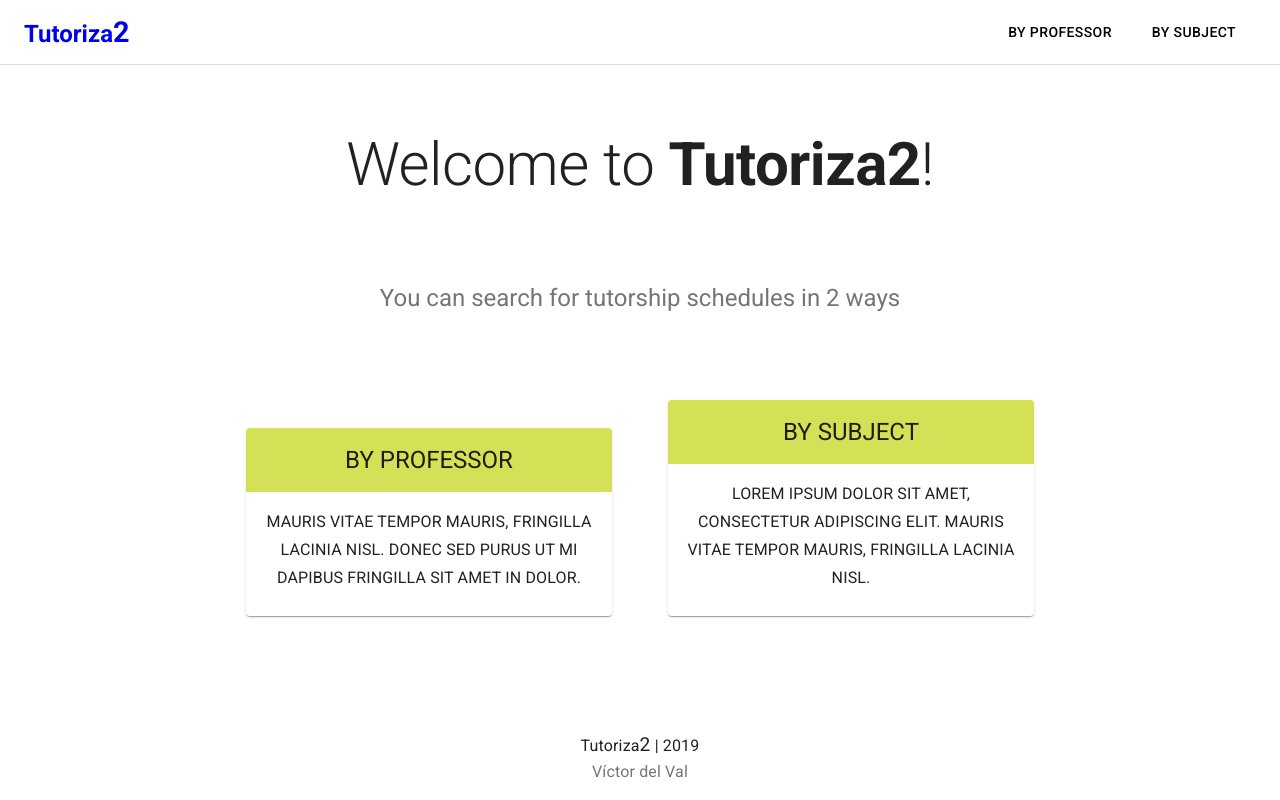
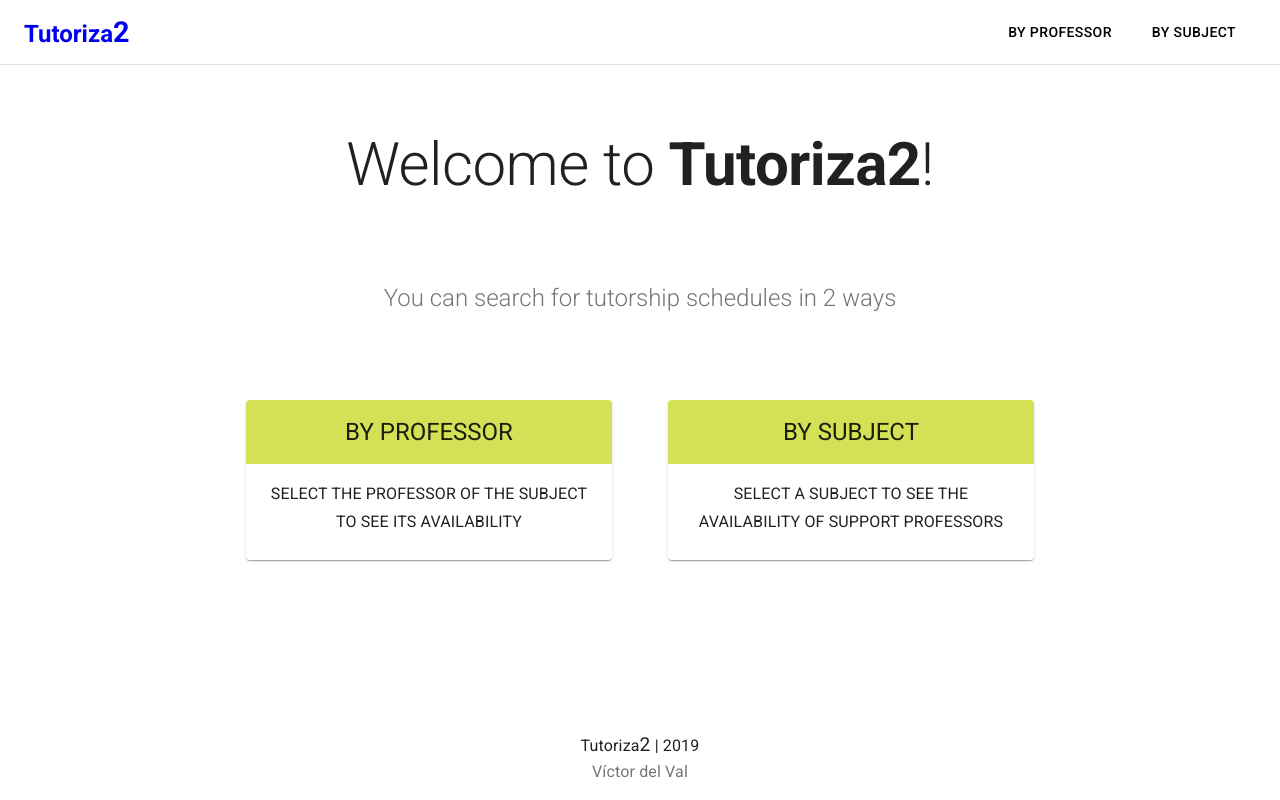
Before and after one commit to victordelval/frontend-react-hooks-and-testing, a React (Create React App) app: page / in a window 1280 px wide. Built offline with nearby package versions, Linux system fonts and the light colour scheme; data requests are answered from the project's data file.

Commit message:
Minor changes and improvements

```diff
--- a/api/db.json
+++ b/api/db.json
@@ -5,7 +5,9 @@
       "name": "John Doe",
       "schedules": {
         "lunes": [
-          { "from": "10", "to": "11" }
+          { "from": "10", "to": "11" },
+          { "from": "11", "to": "12" },
+          { "from": "16", "to": "17" }
         ],
         "martes": [
           { "from": "10", "to": "11" }
--- a/src/components/timetable.js
+++ b/src/components/timetable.js
@@ -10,7 +10,7 @@ import lime from '@material-ui/core/colors/lime';
 import pink from '@material-ui/core/colors/pink';
 
 const weekDays = [ 'lunes', 'martes', 'miércoles', 'jueves', 'viernes' ]
-const dayHours = [ 8, 9, 10, 11, 12, 13, 14, 15, 16, 17, 18, 19, 20 ]
+const dayHours = [ '8', '9', '10', '11', '12', '13', '14', '15', '16', '17', '18', '19', '20' ]
 
 const TimetableHeaderCell = withStyles(theme => ({
   head: {
@@ -74,7 +74,10 @@ function Timetable({ schedules }) {
                 {hour}
               </TimetableRowHeaderCell>
               {weekDays.map(day => {
+                // console.log("****")
                 if (schedules[day].some(slot => slot.to === hour )) {
+                  console.log(day)
+                  console.log(hour)
                   return <TimetableSelectedCell key={`${day}-${hour}`}></TimetableSelectedCell>
                 } else {
                   return <TableCell key={`${day}-${hour}`}></TableCell>
--- a/src/pages/home.js
+++ b/src/pages/home.js
@@ -1,19 +1,27 @@
 import React from "react";
 
+import { makeStyles } from "@material-ui/core/styles";
 import Grid from "@material-ui/core/Grid";
 import Typography from "@material-ui/core/Typography";
 import Container from "@material-ui/core/Container";
 
 import LinkCard from '../components/linkCard'
 
+const useStyles = makeStyles(theme => ({
+  lighter: {
+    fontWeight: 'lighter'
+  }
+}));
+
 function Home() {
+  const classes = useStyles();
   return (
     <>
-      <Typography component="h1" variant="h2" align="center" color="textPrimary" gutterBottom>
+      <Typography component="h1" variant="h2" align="center" color="textPrimary" className={classes.lighter} gutterBottom>
         Welcome to <strong>Tutoriza2</strong>!
       </Typography>
       <br /><br /><br />
-      <Typography variant="h5" align="center" color="textSecondary" component="p">
+      <Typography variant="h5" align="center" color="textSecondary" component="p" className={classes.lighter}>
         You can search for tutorship schedules in 2 ways
       </Typography>
       <br /><br /><br /><br />
@@ -23,14 +31,14 @@ function Home() {
             <LinkCard
               to="/schedules-by-professor"
               title={"By Professor"}
-              body={'Mauris vitae tempor mauris, fringilla lacinia nisl. Donec sed purus ut mi dapibus fringilla sit amet in dolor.'}
+              body={'Select the professor of the subject to see its availability'}
             />
           </Grid>
           <Grid item key={"Search by subject"} xs={12} sm={6} md={6}>
             <LinkCard
               to="/schedules-by-subject"
               title={"By Subject"}
-              body={'Lorem ipsum dolor sit amet, consectetur adipiscing elit. Mauris vitae tempor mauris, fringilla lacinia nisl.'}
+              body={'Select a subject to see the availability of support professors'}
             />
           </Grid>
         </Grid>
--- a/src/pages/professor.js
+++ b/src/pages/professor.js
@@ -16,6 +16,9 @@ const useStyles = makeStyles(theme => ({
   detail: {
     padding: theme.spacing(3, 2),
   },
+  lighter: {
+    fontWeight: 'lighter'
+  }
 }));
 
 function Professor() {
@@ -29,33 +32,25 @@ function Professor() {
 
   return (
     <>
-      <Typography variant="h5" align="center" color="textSecondary" component="p">
-        Select the professor of the subject you want the tutorship
+      <Typography variant="h5" align="center" color="textSecondary" component="p" className={classes.lighter}>
+        Select the professor of the subject to see its availability
       </Typography>
-      {/* <br /> */}
       <br />
       <Container maxWidth="md" component="main">
         <Selector data={professors} selected={selected} handleChange={handleChange} />
-        {/* <hr /> */}
         <br />
-        {/* <br /> */}
         {selected && (
           <Paper className={classes.detail}>
-            <Typography variant="h5" component="h3">
+            <Typography variant="h5" component="h3" className={classes.lighter}>
               {selected.name}
               <span className={classes.floatRight}>
-                <Chip label={selected.area} />
+                <Chip label={<strong>{selected.office}</strong>} />
                 {' '}
-                <Chip label={selected.office} />
+                <Chip label={<strong>{selected.area}</strong>} />
               </span>
             </Typography>
             <br />
-            {/* <Typography component="p">
-            </Typography> */}
-            {/* <Typography component="p"> */}
-              {/* {JSON.stringify(selected.schedules)} */}
-              <Timetable schedules={selected.schedules} />
-            {/* </Typography> */}
+            <Timetable schedules={selected.schedules} />
           </Paper>
         )}
       </Container>
--- a/src/pages/subject.js
+++ b/src/pages/subject.js
@@ -1,14 +1,62 @@
-import React from 'react'
+import React, { useState } from 'react'
+import Selector from '../components/selector'
+import Typography from "@material-ui/core/Typography";
+import Container from "@material-ui/core/Container";
+import { makeStyles } from "@material-ui/core/styles";
+import Paper from '@material-ui/core/Paper';
+import Chip from '@material-ui/core/Chip';
 
-function Subject() {
+import { useData } from '../utils/dataHook'
+import Timetable from '../components/timetable'
+
+const useStyles = makeStyles(theme => ({
+  floatRight: {
+    float: 'right',
+  },
+  detail: {
+    padding: theme.spacing(3, 2),
+  },
+  lighter: {
+    fontWeight: 'lighter'
+  }
+}));
+
+function Professor() {
+  const classes = useStyles();
+  const { professors, subjects } = useData()
+  const [selected, setSelected] = useState(null)
+
+  const handleChange = e => {
+    setSelected(e.target.value)
+  }
+
   return (
-    <div>
-      <h3>
-        Tutoring schedules by subject
-      </h3>
-      <p>Select a subject to see the availability for tutoring of other professors related to the subject through the area of knowledge to which they belong</p>
-    </div>
+    <>
+      <Typography variant="h5" align="center" color="textSecondary" component="p" className={classes.lighter}>
+        Select a subject to see the availability of support professors
+      </Typography>
+      {/* <br /> */}
+      <br />
+      <Container maxWidth="md" component="main">
+        <Selector data={subjects} selected={selected} handleChange={handleChange} />
+        <br />
+        {selected && (
+          <Paper className={classes.detail}>
+            <Typography variant="h5" component="h3" className={classes.lighter}>
+              {selected.name}
+              {/* <span className={classes.floatRight}>
+                <Chip label={selected.area} />
+                {' '}
+                <Chip label={selected.office} />
+              </span> */}
+            </Typography>
+            <br />
+            {/* <Timetable schedules={selected.schedules} /> */}
+          </Paper>
+        )}
+      </Container>
+    </>
   )
 }
 
-export default Subject
+export default Professor
```
